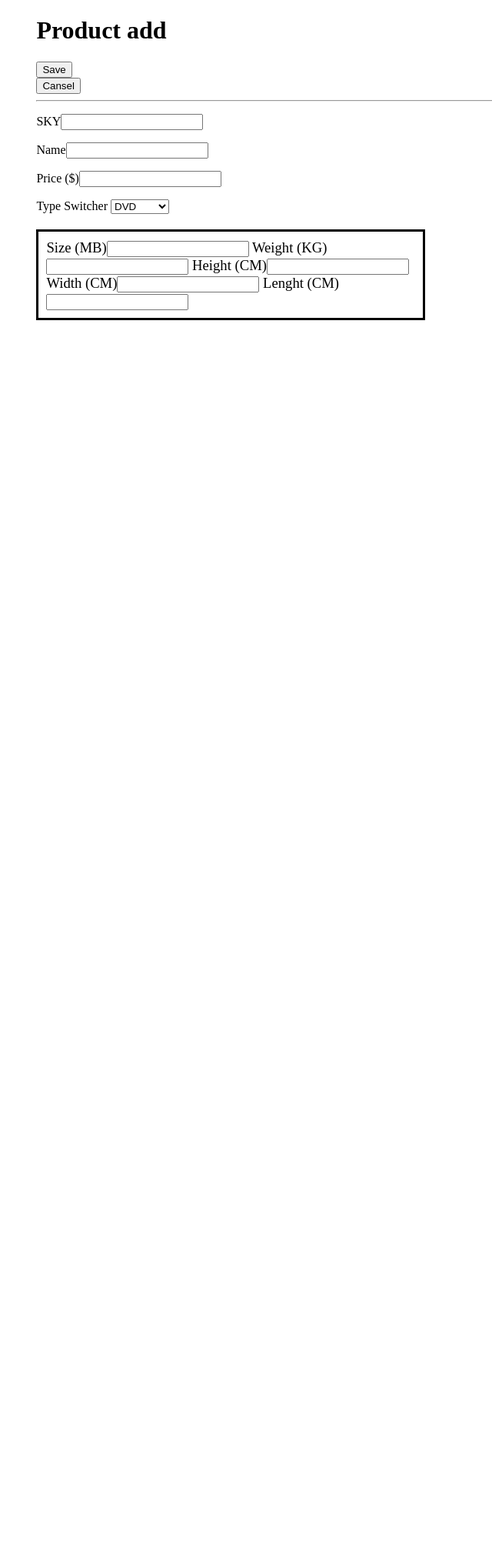
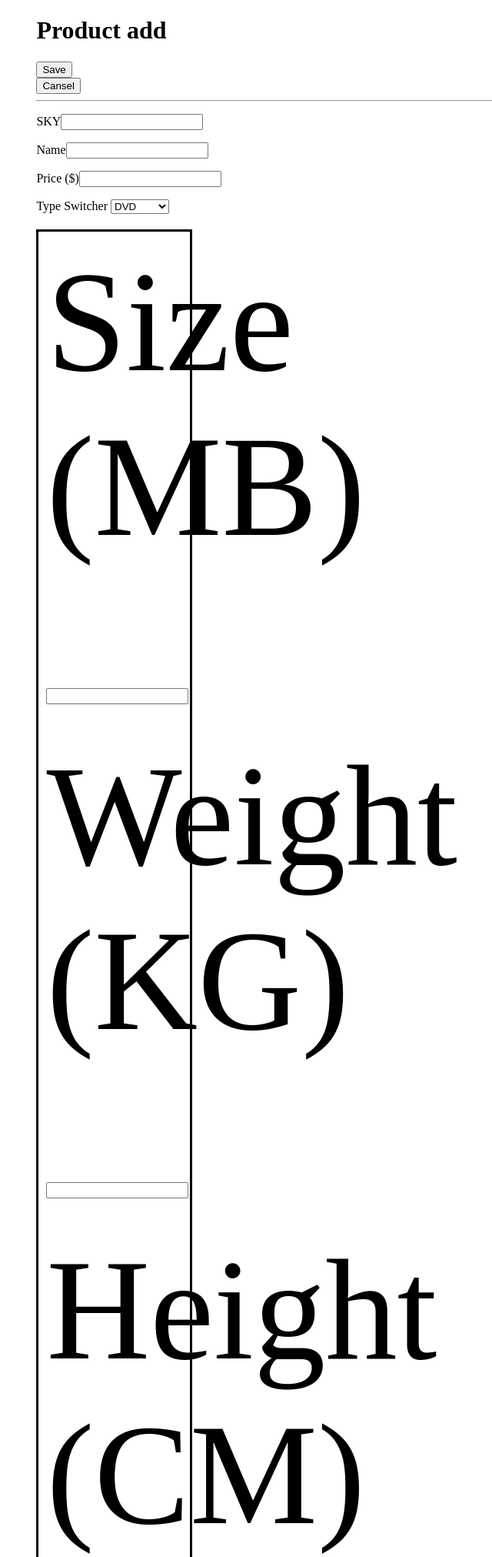
Before and after one commit to margarita-parmonik/Shop, a PHP site: page /addproduct.php in a window 1280 px wide. Shown: the top 2023 px of the page at 77% size, without its empty margins (87-727 px from the left). Before the commit the page ends 416 px from the top, so only its background shows below. Run offline with PHP 8.4, Linux system fonts and the light colour scheme.

Commit message:
fix bugs and add delete items

```diff
--- a/css/styles.css
+++ b/css/styles.css
@@ -19,9 +19,9 @@
 }
 
 .attributes {
-  width: 50%;
+  width: 20%;
   margin-top: 20px;
-  font-size: 14pt;
+  font-size: 140pt;
   border: solid;
   box-sizing: border-box;
   padding: 10px;
```
Also changed, not shown: 1 other file.
